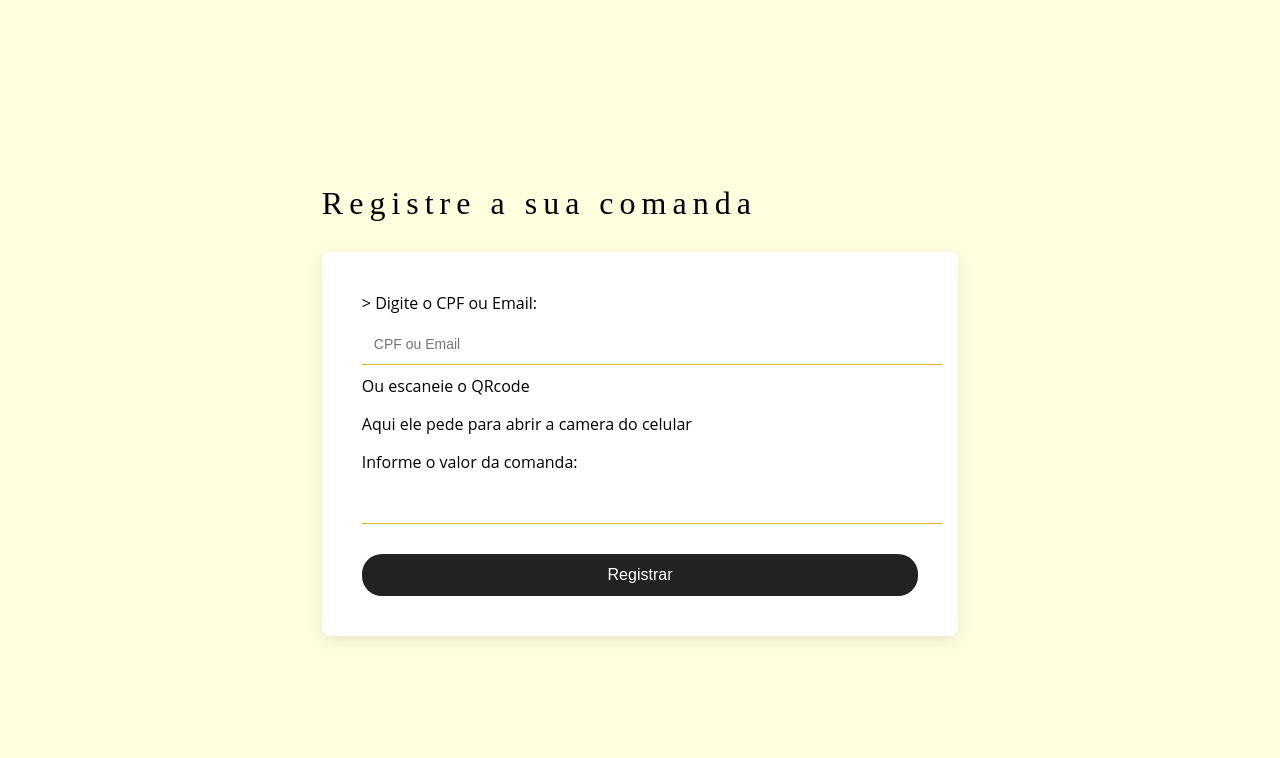
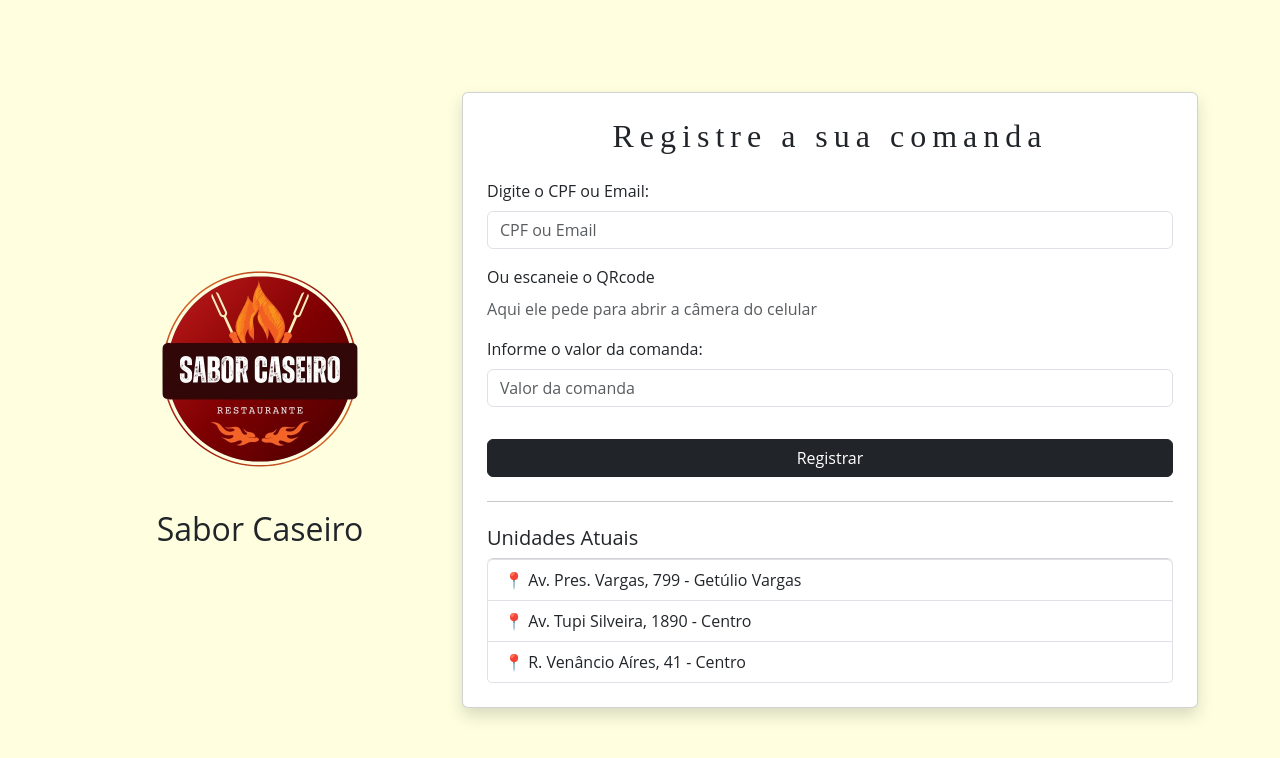
Before and after one commit to mayaraduartez/cartao-fidelidade, a plain HTML site: page views/principal.html in a window 1280 px wide. Drawn offline with nearby package versions, Linux system fonts and the light colour scheme.

Commit message:
Atualizei estilo e script da tela principal

```diff
--- a/views/principal.html
+++ b/views/principal.html
@@ -1,34 +1,80 @@
 <!DOCTYPE html>
-<html lang="en">
+<html lang="pt-BR">
 
 <head>
-    <meta charset="UTF-8">
-    <meta name="viewport" content="width=device-width, initial-scale=1.0">
-    <title>Principal</title>
-     <link rel="stylesheet" href="/style/style2.css">
+  <meta charset="UTF-8">
+  <meta name="viewport" content="width=device-width, initial-scale=1.0">
+  <title>Principal</title>
 
+  <!-- Bootstrap -->
+  <link href="https://cdn.jsdelivr.net/npm/bootstrap@5.3.3/dist/css/bootstrap.min.css" rel="stylesheet">
+  <script src="https://cdn.jsdelivr.net/npm/bootstrap@5.3.3/dist/js/bootstrap.bundle.min.js"></script>
+
+  <!-- Seu CSS -->
+  <link rel="stylesheet" href="/style/style2.css">
 </head>
 
-<body>
+<body class="fundo-amarelo">
+  <div class="container py-5">
+    <div class="row align-items-center">
+      <!-- Coluna esquerda: Logo -->
+      <div class="col-md-4 text-center mb-4 mb-md-0">
+        <img src="../img/logoRes.png" alt="Logo Sabor Caseiro" class="img-fluid" style="max-width: 250px;">
+        <h2 class="mt-3">Sabor Caseiro</h2>
+      </div>
 
-    <body>
-        <div class="container">
-            <h1>Registre a sua comanda</h1>
-            <div class="login-box">
-                <form enctype="multipart/form-data" method="post"></form>>
-                    <label> Digite o CPF ou Email:</label>
-                    <input type="text" placeholder="CPF ou Email" name="username" required>
-                    <label>Ou escaneie o QRcode</label>
-                    <p>Aqui ele pede para abrir a camera do celular</p>
-                    <label>Informe o valor da comanda:</label>
-                    <input type="text" name="comanda" />
-                    <button type="submit">Registrar</button>
+      <!-- Coluna direita: Registro da comanda -->
+      <div class="col-md-8">
+        <div class="card shadow p-4">
+          <h1 class="mb-4 text-center">Registre a sua comanda</h1>
 
-                </form>
+          <form enctype="multipart/form-data" method="post" action="/salvar-comanda">
+            <div class="mb-3">
+              <label class="form-label">Digite o CPF ou Email:</label>
+              <input type="text" class="form-control" placeholder="CPF ou Email" name="username" required>
             </div>
+
+            <div class="mb-3">
+              <label class="form-label">Ou escaneie o QRcode</label>
+              <p class="text-muted">Aqui ele pede para abrir a câmera do celular</p>
+            </div>
+
+            <div class="mb-3">
+              <label class="form-label">Informe o valor da comanda:</label>
+              <input type="text" class="form-control" name="comanda" placeholder="Valor da comanda" required>
+            </div>
+
+            <button type="submit" class="btn btn-dark w-100 mt-3">Registrar</button>
+          </form>
+
+          <hr class="my-4">
+
+          <h2 class="h5">Unidades Atuais</h2>
+          <ul id="unitList" class="list-group">
+            <li class="list-group-item">📍 Av. Pres. Vargas, 799 - Getúlio Vargas</li>
+            <li class="list-group-item">📍 Av. Tupi Silveira, 1890 - Centro</li>
+            <li class="list-group-item">📍 R. Venâncio Aíres, 41 - Centro</li>
+          </ul>
         </div>
-    </body>
+      </div>
+    </div>
+  </div>
 
+  <script>
+    document.querySelector("form").addEventListener("submit", function (e) {
+      e.preventDefault(); // impede envio real
+
+      const username = document.querySelector("input[name='username']").value;
+      const comanda = document.querySelector("input[name='comanda']").value;
+
+      if (username && comanda) {
+        alert(`Comanda registrada para ${username} no valor de R$${comanda}`);
+        // Aqui você pode enviar para o servidor com fetch()
+      } else {
+        alert("Preencha todos os campos!");
+      }
+    });
+  </script>
 </body>
 
 </html>
```
